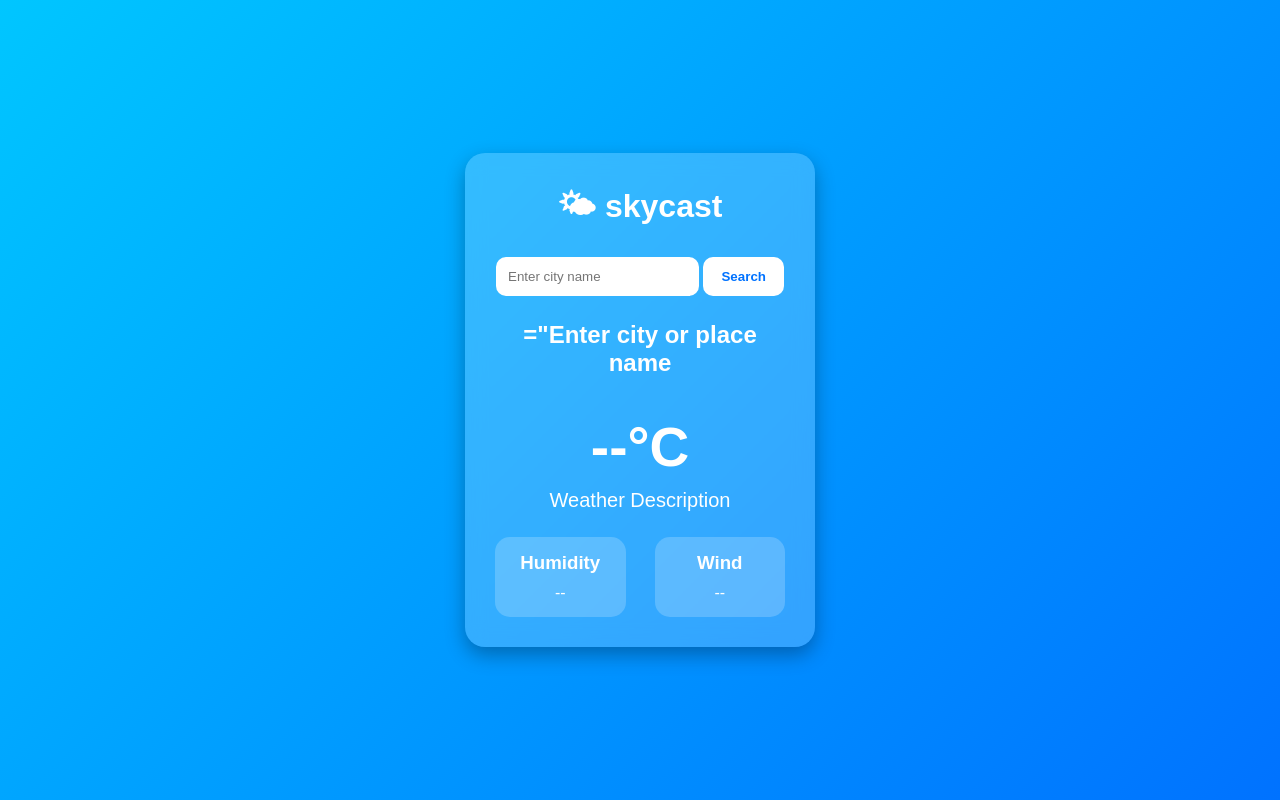
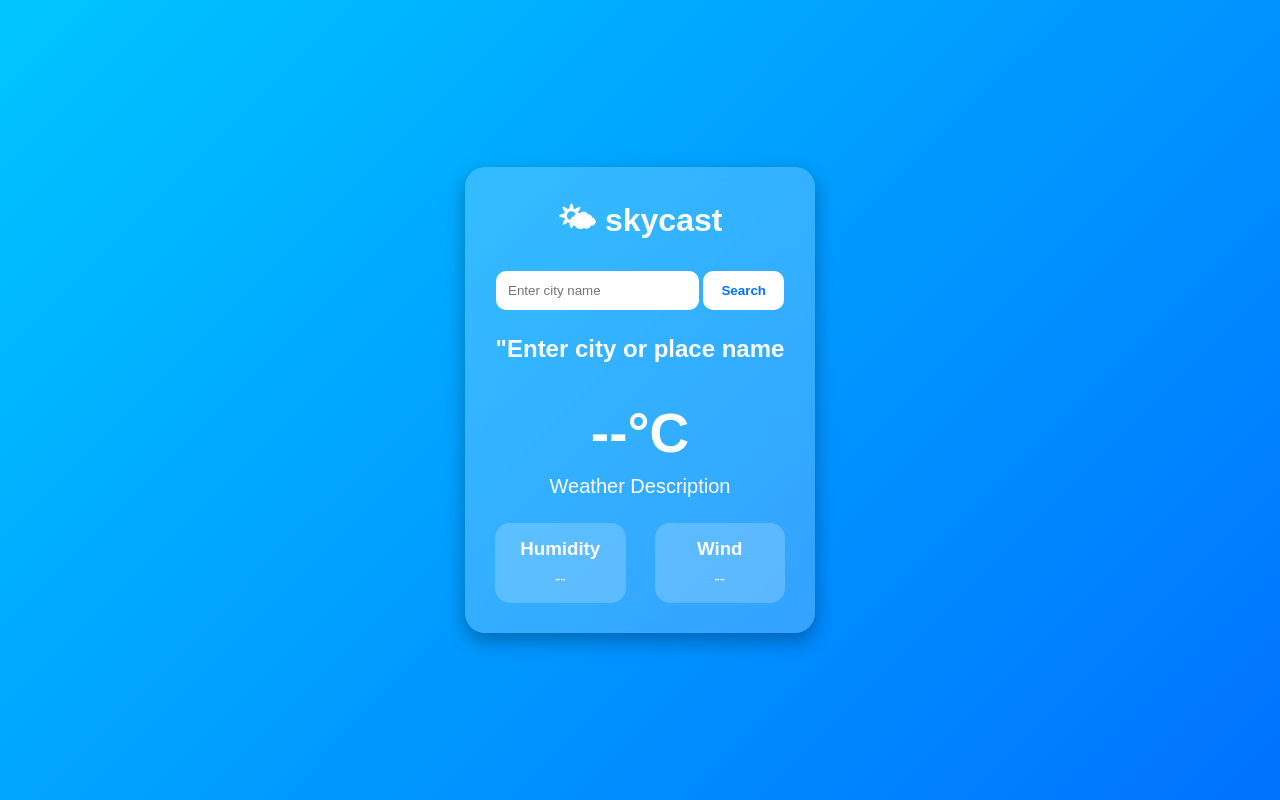
Before and after one commit to naikpayal01/weather-app, a plain HTML site: page index.html in a window 1280 px wide. Drawn offline with Linux system fonts and the light colour scheme.

Commit message:
Update index.html

```diff
--- a/index.html
+++ b/index.html
@@ -31,7 +31,7 @@
 
         <div class="weather-box">
 
-            <h2 id="cityName">="Enter city or place name </h2>
+            <h2 id="cityName">"Enter city or place name </h2>
 
             <p id="dateTime"></p>
 
```
